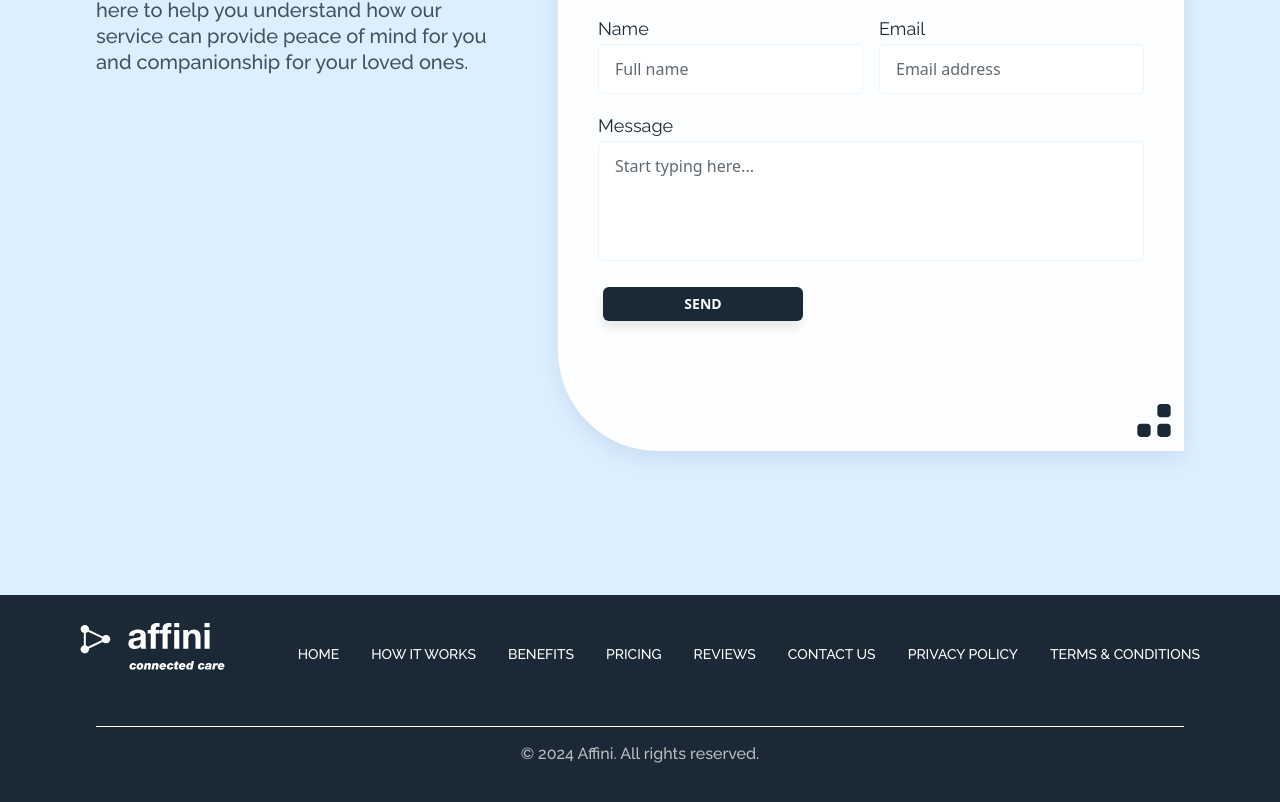
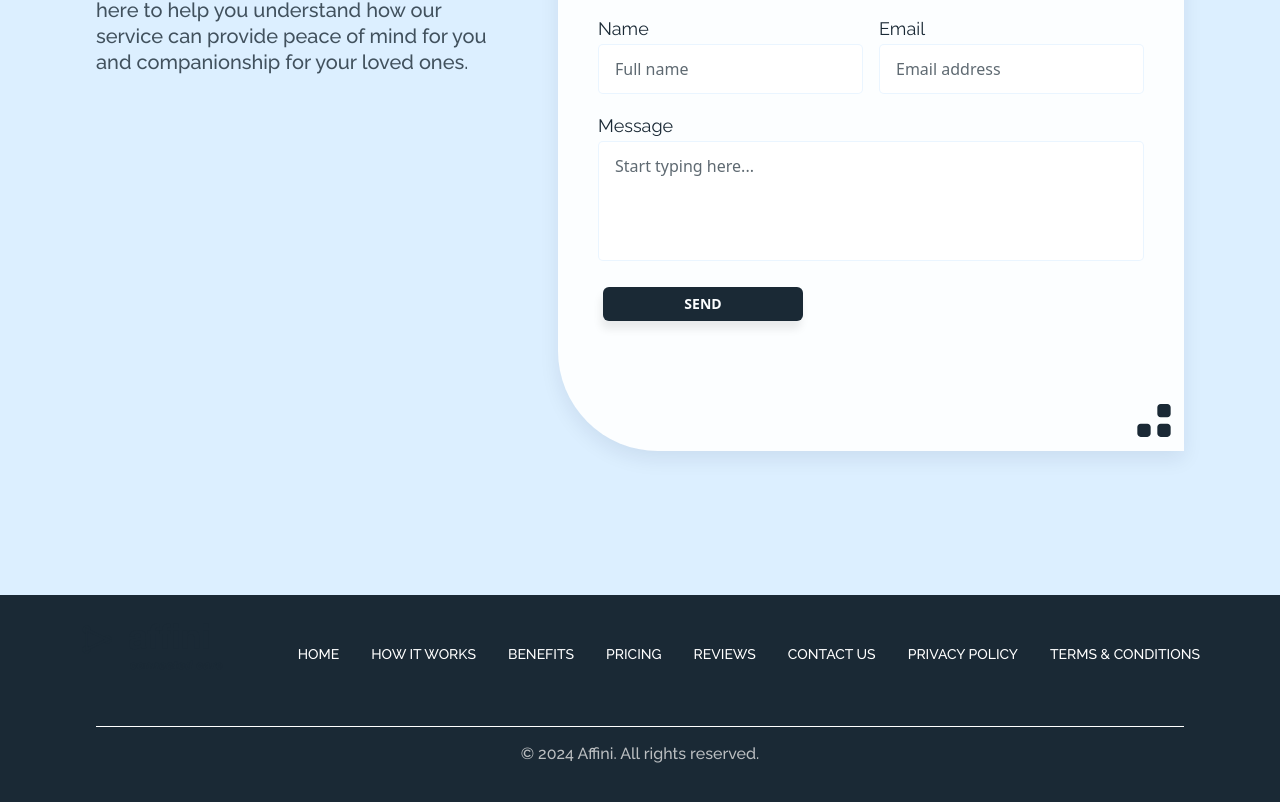
Before and after one commit to SiarheiBalabanovich/affini-app, a React (Vite) app: page / in a window 1280 px wide. Shown: the part 6339-7141 px from the top of the page. Built offline with nearby package versions, Linux system fonts and the light colour scheme.

Commit message:
choose logo

```diff
--- a/src/components/FooterSection.jsx
+++ b/src/components/FooterSection.jsx
@@ -1,5 +1,3 @@
-import logoFooter from '../assets/logo_footer.svg';
-
 function FooterSection() {
     return (
         <>
@@ -7,14 +5,15 @@ function FooterSection() {
                 <div className="max-w-[1440px] mx-auto px-4 lg:px-0">
                     <div className="max-w-[1280px] mx-auto md:px-[80px] px-4 lg:px-0 flex flex-col items-start lg:flex-row lg:items-start lg:justify-between pt-6 lg:pt-0">
 
-                        {/* Logo*/}
+                        {/* Logo */}
                         <div className="mb-12 lg:mt-7 xs:w-full xs:flex xs:justify-start xs:pl-[5%] md:pl-[80px]">
                             <img
-                                src={logoFooter}
-                                alt="Affini Logo"
-                                className="w-[145px] h-[46.63px] footer-logo"
+                            src="/logo_Affini.svg"
+                            alt="Affini Logo"
+                            className="w-[145px] h-[46.63px] footer-logo"
                             />
                         </div>
+
 
                         {/* Menu */}
                         <nav className="w-full lg:w-auto xs:px-4">
```
